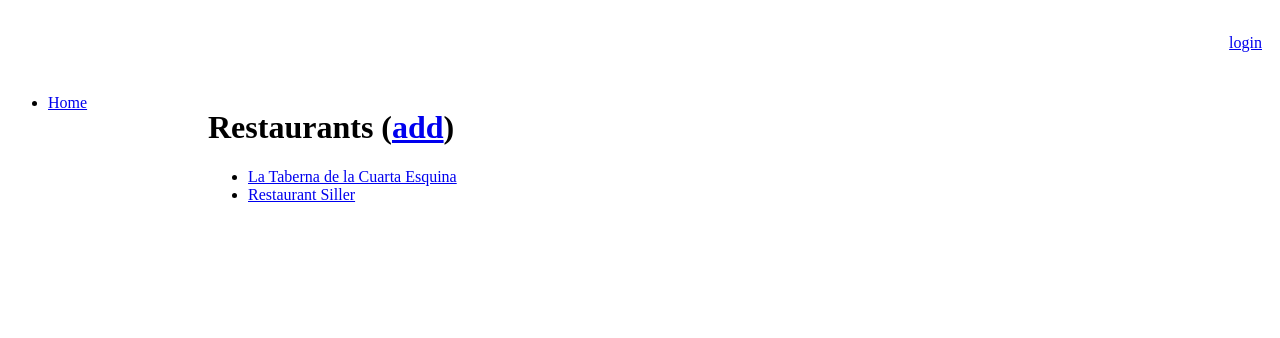
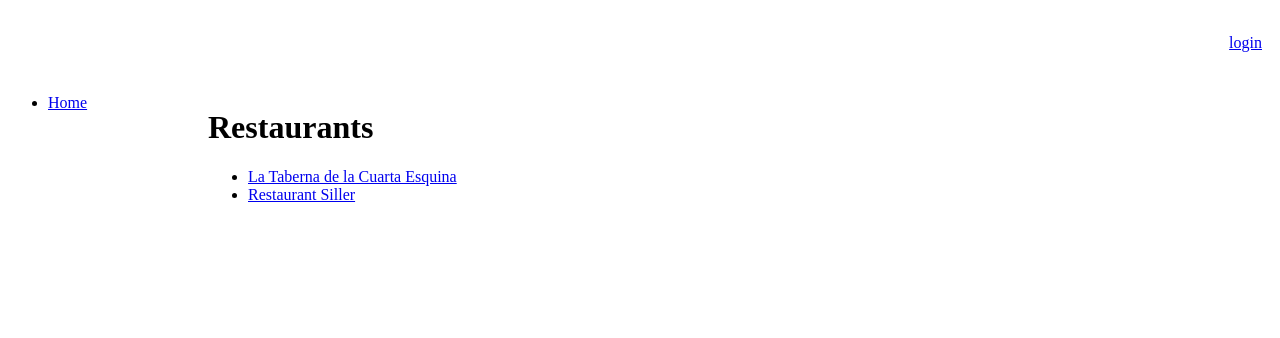
Before and after one commit to rogargon/myrecommendations, a Django app: template myrestaurants/templates/myrestaurants/restaurant_list.html in a window 1280 px wide. Shown: the top 338 px of the page. Run offline with Django 3.2, Linux system fonts and the light colour scheme; the template is opened without the code that fills it: values that come from a table or form of the project are taken from there, others are empty; data comes from the database, SQL or seed files in the repository; parts of the project's set-up code (start-up, migrations or seed data) failed here and were passed over.

Commit message:
Fix bug check if user authenticated

```diff
--- a/myrestaurants/templates/myrestaurants/restaurant_list.html
+++ b/myrestaurants/templates/myrestaurants/restaurant_list.html
@@ -2,7 +2,7 @@
 {% block content %}
 <h1>
     Restaurants
-    {% if user %}(<a href="{% url 'myrestaurants:restaurant_create' %}">add</a>){% endif %}
+    {% if user.is_authenticated %}(<a href="{% url 'myrestaurants:restaurant_create' %}">add</a>){% endif %}
 </h1>
 <ul>
     {% for restaurant in latest_restaurant_list %}
```
